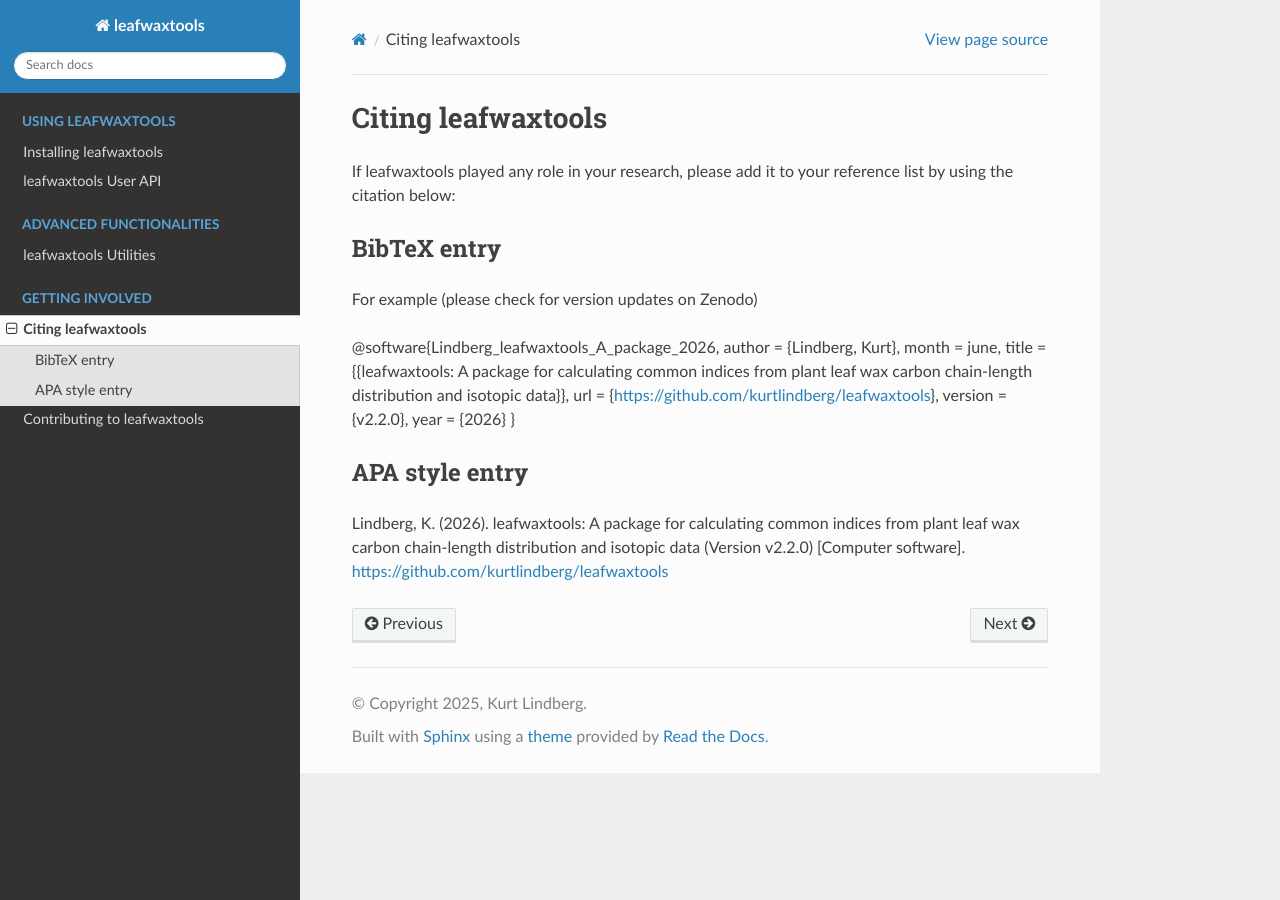
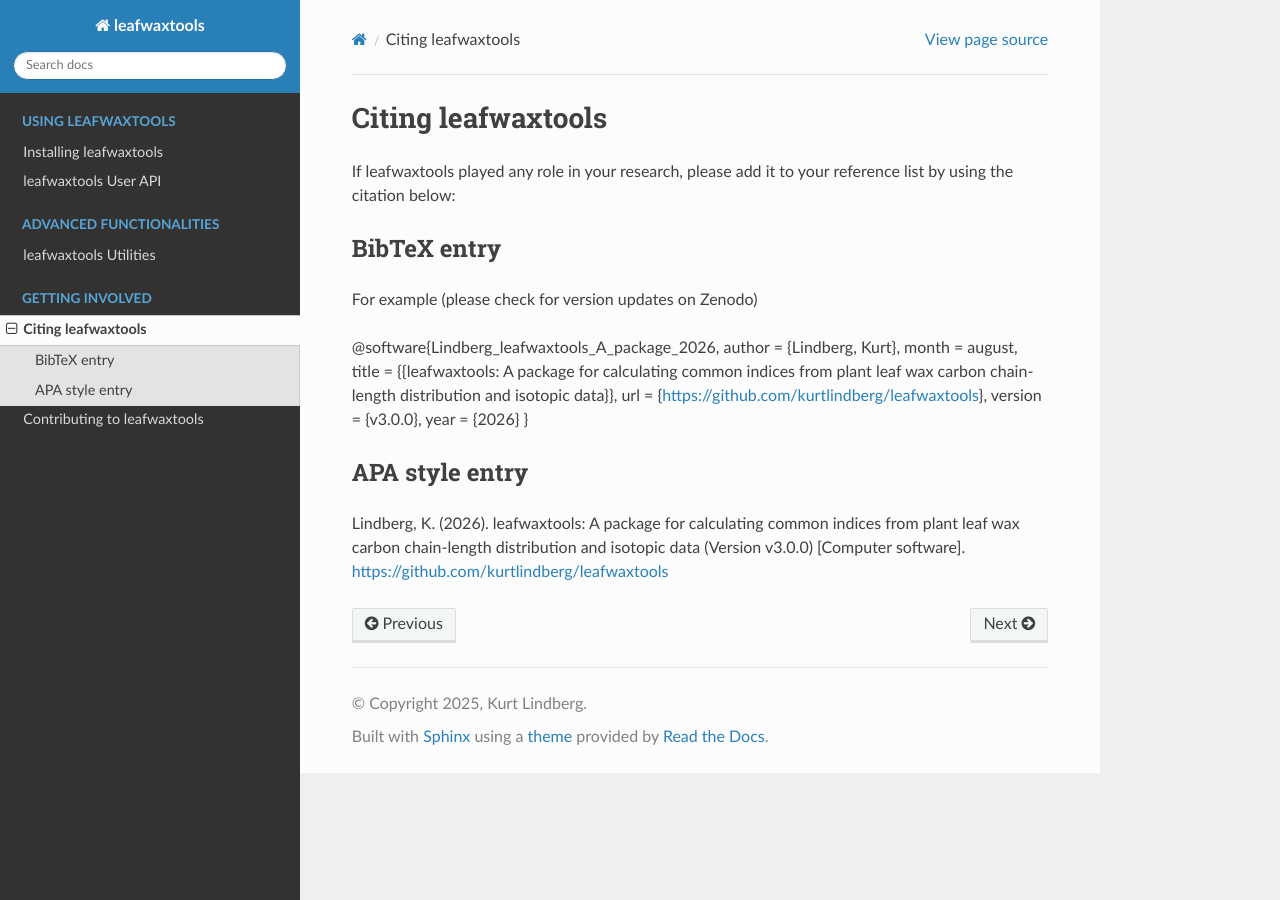
Before and after one commit to kurtlindberg/leafwaxtools, a Sphinx documentation site: the page built from docs/source/citation.rst, in a window 1280 px wide. Built offline with Sphinx 7.4.7 and the Read the Docs theme 3.1.0, drawn with Linux system fonts in a browser that asks for light colours.

Commit message:
Update to v3.0.0

```diff
--- a/docs/source/citation.rst
+++ b/docs/source/citation.rst
@@ -12,10 +12,10 @@
 
 @software{Lindberg_leafwaxtools_A_package_2026,
 author = {Lindberg, Kurt},
-month = june,
+month = august,
 title = {{leafwaxtools: A package for calculating common indices from plant leaf wax carbon chain-length distribution and isotopic data}},
 url = {https://github.com/kurtlindberg/leafwaxtools},
-version = {v2.2.0},
+version = {v3.0.0},
 year = {2026}
 }
 
@@ -24,4 +24,4 @@
 APA style entry
 """""""""""""""
 
-Lindberg, K. (2026). leafwaxtools: A package for calculating common indices from plant leaf wax carbon chain-length distribution and isotopic data (Version v2.2.0) [Computer software]. https://github.com/kurtlindberg/leafwaxtools
+Lindberg, K. (2026). leafwaxtools: A package for calculating common indices from plant leaf wax carbon chain-length distribution and isotopic data (Version v3.0.0) [Computer software]. https://github.com/kurtlindberg/leafwaxtools
```
